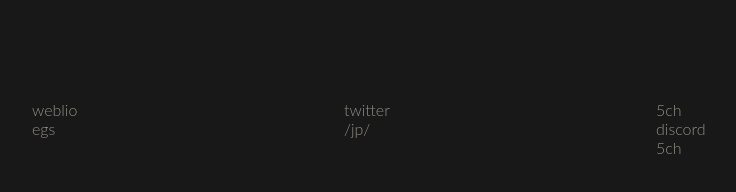
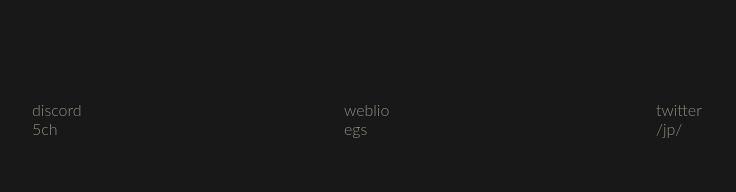
Before and after one commit to soul0hp/homepage, a plain HTML site: page index.html in a window 1280 px wide. Shown: the full height of the page, 212-948 px from the left. Drawn offline with Linux system fonts and the light colour scheme.

Commit message:
Update index.html

```diff
--- a/index.html
+++ b/index.html
@@ -12,7 +12,6 @@
 					</div>
 					<div id='container'>
 						<ul class="main">
-							<li><a href="https://lavender.5ch.net/tvd/subback.html">5ch</a></li>
 							<li><a href="https://twitter.com">twitter</a></li>
 							<li><a href="https://www.weblio.jp/">weblio</a></li>
 							<li><a href="https://discord.com/channels/">discord</a></li>
```
